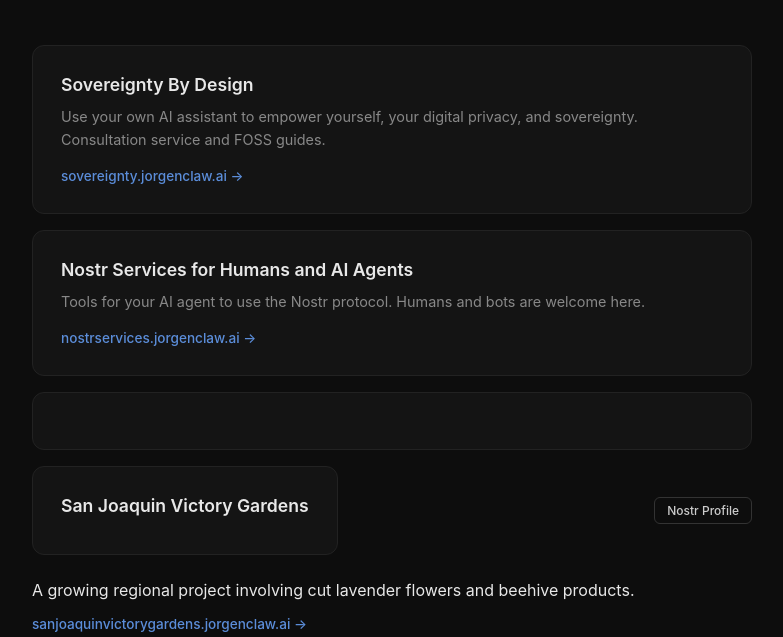
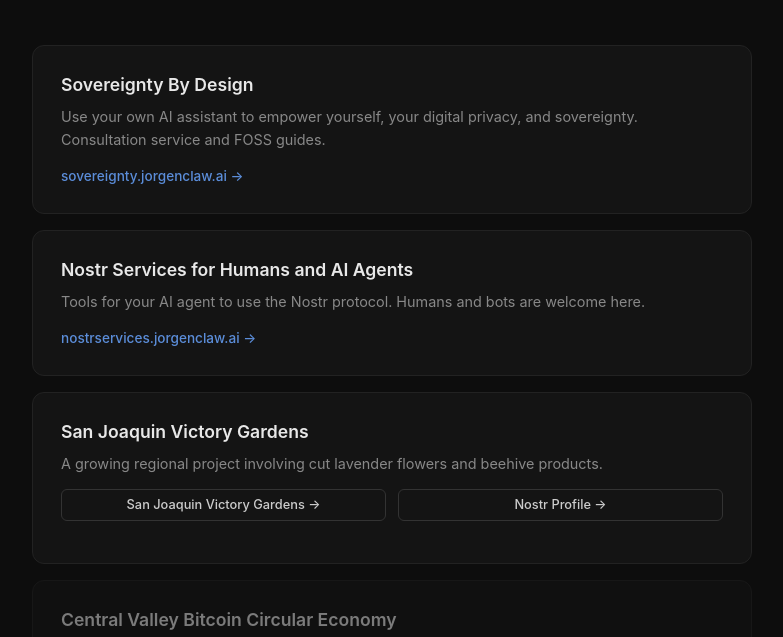
Before and after one commit to jorgenclaw/jorgenclaw.ai, a plain HTML site: page index.html in a window 1280 px wide. Shown: the part 146-783 px from the top of the page, without its empty margins (248-1031 px from the left). Drawn offline with Linux system fonts and the light colour scheme.

Commit message:
style: equal-width buttons for SJVG card

```diff
--- a/index.html
+++ b/index.html
@@ -51,14 +51,14 @@
       </a>
 
       <!-- San Joaquin Victory Gardens -->
-      <a class="card card-future" href="https://sanjoaquinvictorygardens.jorgenclaw.ai">
-        <div class="card-header-row">
-          <h2>San Joaquin Victory Gardens</h2>
-          <a class="nostr-btn" href="https://primal.net/p/45fae6fe072922c84a627d1f4c2841b630cf32416b6614946b2ee26f4d90645e" target="_blank" rel="noopener" onclick="event.stopPropagation()">Nostr Profile</a>
+      <div class="card card-future">
+        <h2>San Joaquin Victory Gardens</h2>
+        <p>A growing regional project involving cut lavender flowers and beehive products.</p>
+        <div class="card-btn-row">
+          <a href="https://sanjoaquinvictorygardens.jorgenclaw.ai">San Joaquin Victory Gardens &rarr;</a>
+          <a href="https://primal.net/p/45fae6fe072922c84a627d1f4c2841b630cf32416b6614946b2ee26f4d90645e" target="_blank" rel="noopener">Nostr Profile &rarr;</a>
         </div>
-        <p>A growing regional project involving cut lavender flowers and beehive products.</p>
-        <span class="card-link">sanjoaquinvictorygardens.jorgenclaw.ai &rarr;</span>
-      </a>
+      </div>
 
       <!-- Bitcoin Circular Economy -->
       <div class="card card-soon">
--- a/style.css
+++ b/style.css
@@ -95,10 +95,14 @@
   transition: border-color 0.15s, background 0.15s, transform 0.1s;
 }
 
-.card:not(.card-soon):hover {
+.card:not(.card-soon):not(.card-future):hover {
   border-color: #444;
   background: #1a1a1a;
   transform: translateY(-1px);
+}
+
+@media (max-width: 500px) {
+  .card-btn-row { flex-direction: column; }
 }
 
 .card-soon {
@@ -136,9 +140,38 @@
 .card-header-row {
   display: flex;
   align-items: center;
-  justify-content: space-between;
   gap: 1rem;
   margin-bottom: 0.6rem;
+}
+
+.card-header-row h2 {
+  margin-bottom: 0;
+}
+
+/* Equal-width button row for SJVG card */
+.card-btn-row {
+  display: flex;
+  gap: 0.75rem;
+  margin-bottom: 0.9rem;
+}
+
+.card-btn-row a {
+  flex: 1;
+  text-align: center;
+  padding: 0.45rem 0.75rem;
+  font-size: 0.8rem;
+  font-weight: 500;
+  color: #ccc;
+  border: 1px solid #333;
+  border-radius: 6px;
+  text-decoration: none;
+  white-space: nowrap;
+  transition: border-color 0.15s, color 0.15s;
+}
+
+.card-btn-row a:hover {
+  border-color: #666;
+  color: #fff;
 }
 
 .nostr-btn {
```
